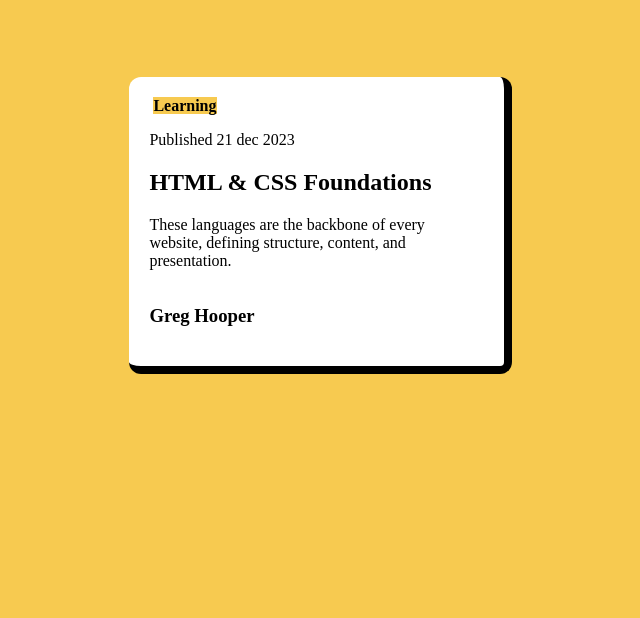
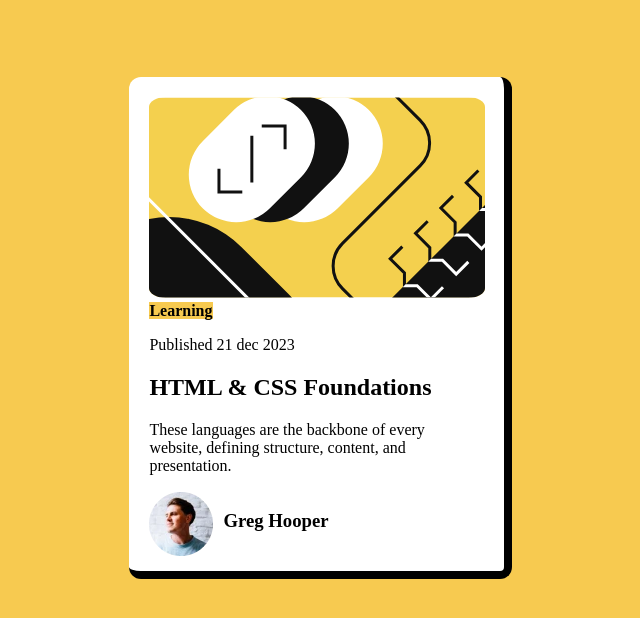
Before and after one commit to Udit-code1/Blog-preview-card, a plain HTML site: page index.html in a window 1280 px wide. Shown: the whole page, without its empty margins (321-961 px from the left). Drawn offline with Linux system fonts and the light colour scheme.

Commit message:
Update index.html

```diff
--- a/index.html
+++ b/index.html
@@ -4,18 +4,19 @@
     <meta charset="UTF-8">
     <meta name="viewport" content="width=device-width, initial-scale=1.0">
     <title>web</title>
-    <link rel="icon" href="front\blog-preview-card-main\assets\images\favicon-32x32.png">
+    <link rel="icon" href="favicon-32x32.png">
     <link rel="stylesheet" href="styles.css">
 </head>
 <body>
     <div class="div1">
-        <img class="img1" src="front\blog-preview-card-main\assets\images\illustration-article.svg" alt="">
+        <img class="img1" src="illustration-article.svg" alt="">
         <span class="s"><strong>Learning</strong></span>
         <p>Published 21 dec 2023</p>
         <h2>HTML & CSS Foundations</h2>
         <p>  These languages are the backbone of every website, defining structure, content, and presentation.</p>
-        <img class="img2" src="front\blog-preview-card-main\assets\images\image-avatar.webp" alt="">
+        <img class="img2" src="image-avatar.webp" alt="">
         <h3>Greg Hooper</h3>
     </div>
 </body>
+
 </html>
```
